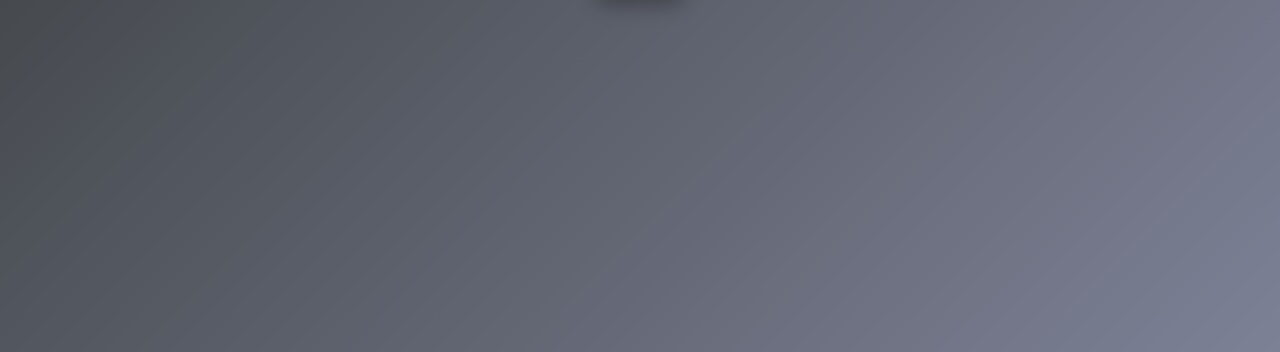
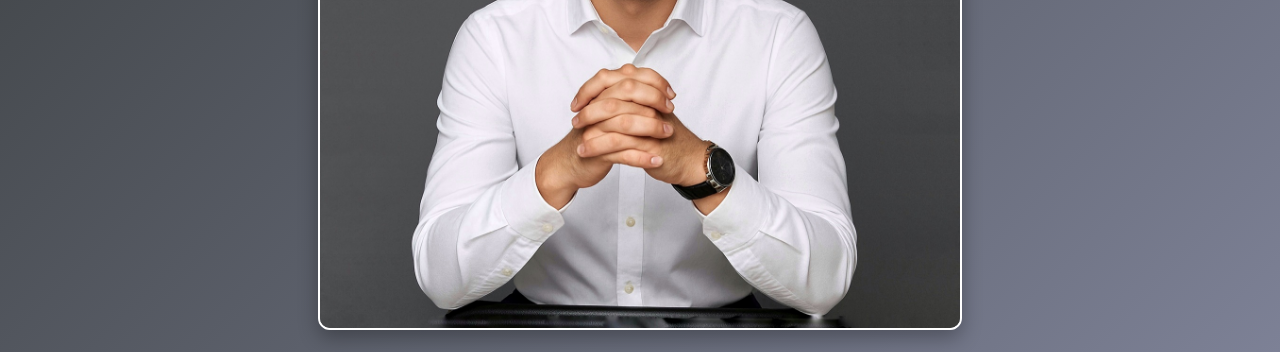
Before and after one commit to AnupomRoyShuvo/anupom_shuvo_dp, a plain HTML site: page index.html in a window 1280 px wide. Shown: the part 448-800 px from the top of the page. Drawn offline with Linux system fonts and the light colour scheme; the site is published under a folder, as on GitHub Pages, so addresses that start at the root find nothing.

Commit message:
Added image

```diff
--- a/index.html
+++ b/index.html
@@ -43,7 +43,7 @@
   <body>
     <div class="container">
       <h1>Developer Anupom Shuvo</h1>
-      <img src="/anupom_shuvo.jpeg" alt="My Image" />
+      <img src="./anupom_shuvo.jpeg" alt="Anupom Shuvo" />
     </div>
   </body>
 </html>
```
